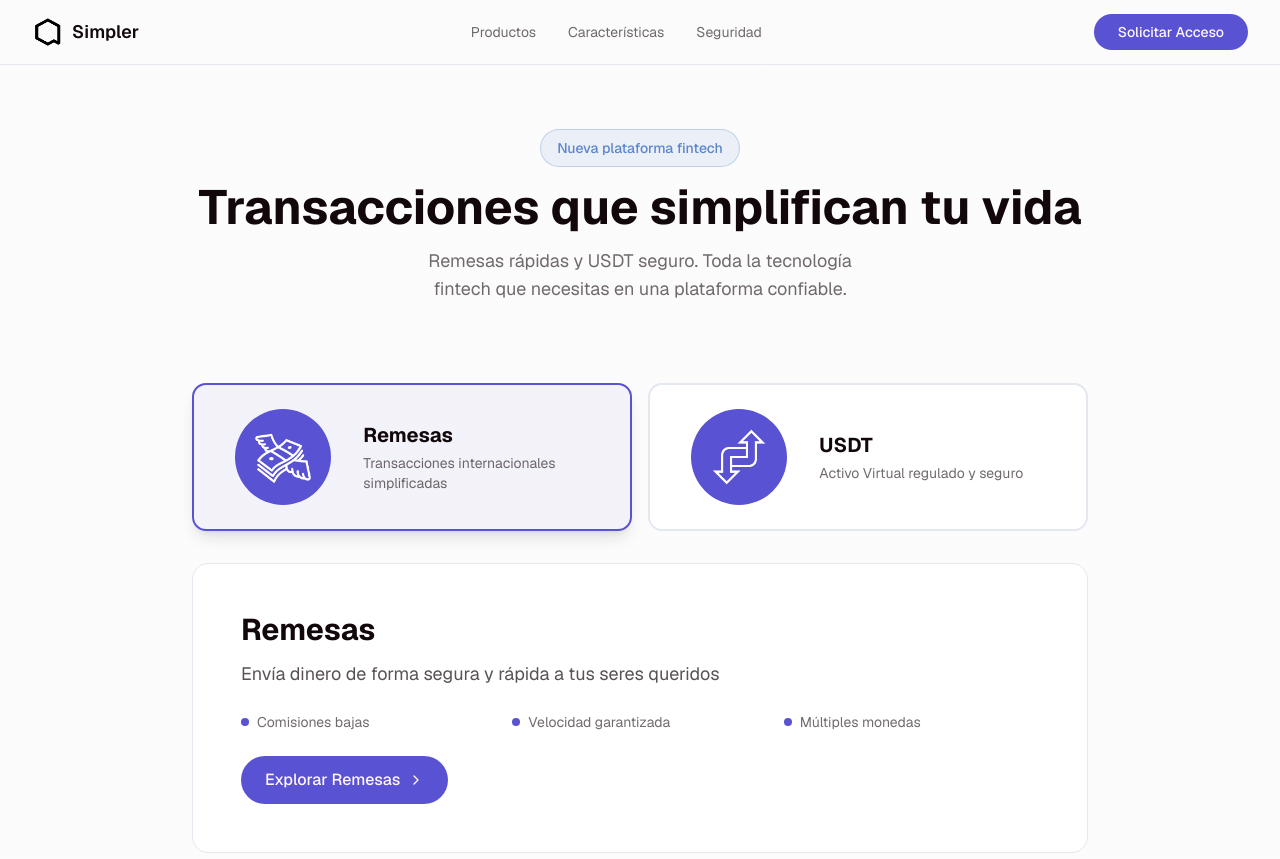
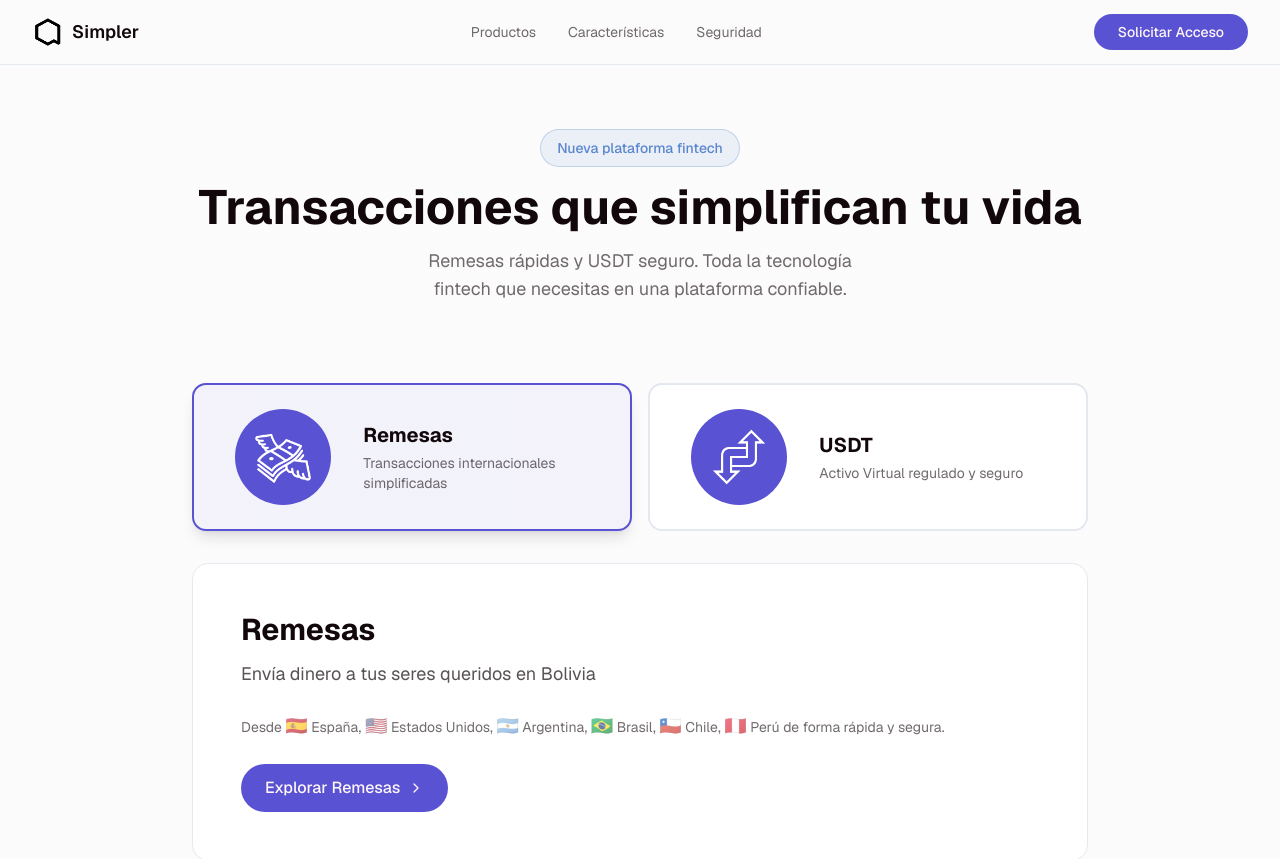
Before and after one commit to gualbysoca/v0-simpler-landing-page, a Next.js app: page / in a window 1280 px wide. Shown: the top 859 px of the page. Built offline with nearby package versions, Linux system fonts and the light colour scheme.

Commit message:
feat: add Remittances card with country flags and text\n\nShow specific text and flags for Remittances, different from USDT.

```diff
--- a/components/hero-carousel.tsx
+++ b/components/hero-carousel.tsx
@@ -8,9 +8,17 @@ const products = [
   {
     id: 'remesas',
     name: 'Remesas',
-    description: 'Envía dinero de forma segura y rápida a tus seres queridos',
+    description: 'Envía dinero a tus seres queridos en Bolivia',
     subtitle: 'Transacciones internacionales simplificadas',
-    features: ['Comisiones bajas', 'Velocidad garantizada', 'Múltiples monedas']
+    features: ['Comisiones bajas', 'Velocidad garantizada', 'Múltiples monedas'],
+    countries: [
+      { name: 'España', flag: '🇪🇸' },
+      { name: 'Estados Unidos', flag: '🇺🇸' },
+      { name: 'Argentina', flag: '🇦🇷' },
+      { name: 'Brasil', flag: '🇧🇷' },
+      { name: 'Chile', flag: '🇨🇱' },
+      { name: 'Perú', flag: '🇵🇪' }
+    ]
   },
   {
     id: 'usdt',
@@ -79,6 +87,18 @@ export function HeroCarousel() {
           <h2 className="text-2xl sm:text-3xl font-bold text-foreground mb-3">{current.name}</h2>
           <p className="text-base sm:text-lg text-foreground/70 mb-6">{current.description}</p>
 
+          {current.id === 'remesas' && current.countries ? (
+            <div className="mb-6">
+              <p className="text-sm text-foreground/60 mb-4">
+                Desde {current.countries.map((country, idx) => (
+                  <span key={country.name}>
+                    <span className="text-lg">{country.flag}</span> {country.name}
+                    {idx < current.countries.length - 1 ? ', ' : ''}
+                  </span>
+                ))} de forma rápida y segura.
+              </p>
+            </div>
+          ) : (
             <div className="grid grid-cols-1 sm:grid-cols-3 gap-4 mb-6">
               {current.features.map((feature, idx) => (
                 <div key={idx} className="flex items-center gap-2">
@@ -87,6 +107,18 @@ export function HeroCarousel() {
                 </div>
               ))}
             </div>
+          )}
+
+          {current.id !== 'remesas' && (
+            <div className="grid grid-cols-1 sm:grid-cols-3 gap-4 mb-6">
+              {current.features.map((feature, idx) => (
+                <div key={idx} className="flex items-center gap-2">
+                  <div className="w-2 h-2 bg-primary rounded-full" />
+                  <p className="text-sm text-foreground/60">{feature}</p>
+                </div>
+              ))}
+            </div>
+          )}
 
           <button className="flex items-center gap-2 px-6 py-3 bg-primary text-primary-foreground rounded-full font-medium hover:bg-primary/90 transition">
             Explorar {current.name}
```
Lines whose indentation alone changed are shown as unchanged.
